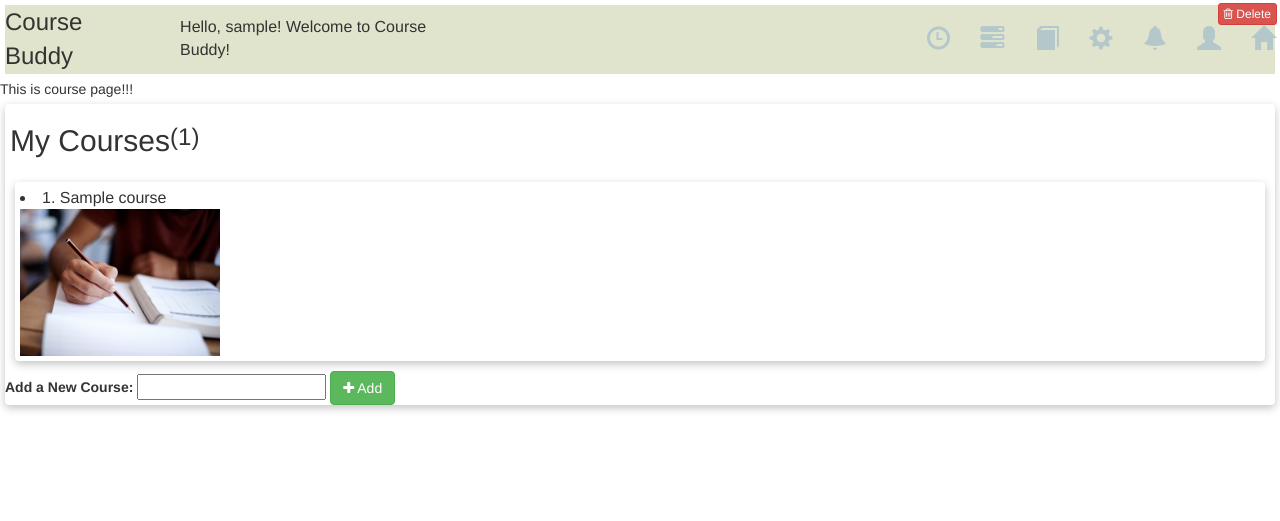
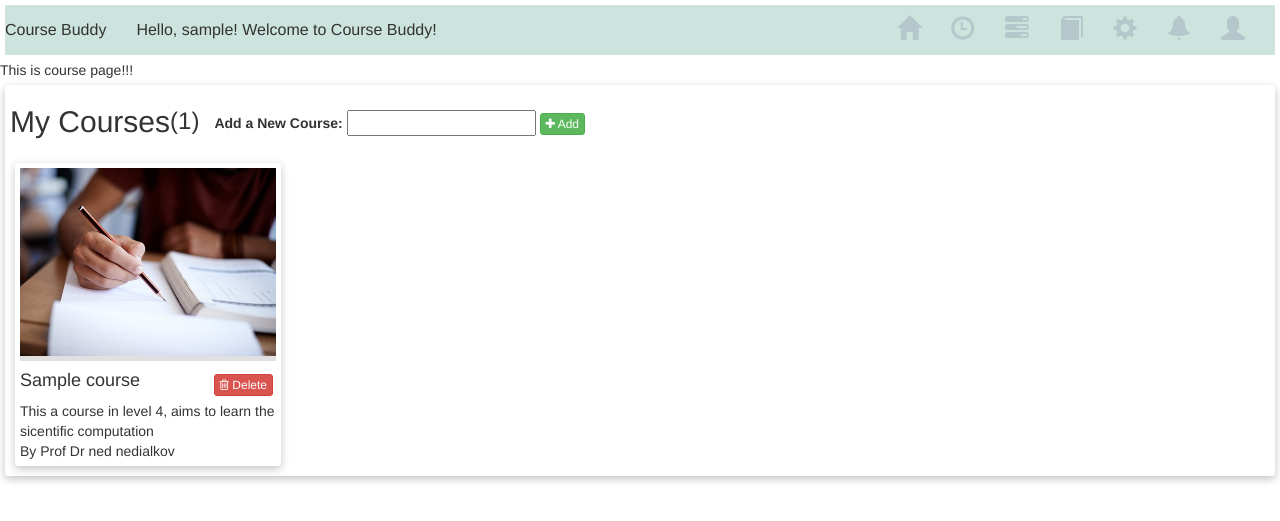
Before and after one commit to katrina799/4G06CapstoneProjectT5, a Flask app: template src/templates/course_page.html in a window 1280 px wide. Shown: the top 521 px of the page. Run offline with Flask 3, Linux system fonts and the light colour scheme; the template is opened without the code that fills it: most values are stand-ins (such as "Sample title", 1, 10 or a date in 2020); some libraries are stand-ins or nearby versions.

Commit message:
make static highlight for icons  flixed little bug

```diff
--- a/src/app.py
+++ b/src/app.py
@@ -35,7 +35,11 @@
     # Parsing it into a Python list
     courses = ast.literal_eval(courses)
 
-    return render_template("index.html", username=username, courses=courses)
+    return render_template(
+        "index.html",
+        username=username,
+        courses=courses,
+        current_page='home')
 
 
 # Download a file from s3
@@ -111,21 +115,31 @@
 @app.route("/course_page", methods=["GET", "POST"])
 def course_page():
     # render the course page, display the course content(name)
-    return render_template("course_page.html", courses=courses)
+    return render_template(
+        "course_page.html",
+        username=username,
+        courses=courses,
+        current_page='course_page')
 
 
 # Router to study plan detailed page
 @app.route("/plan_page", methods=["GET", "POST"])
 def plan_page():
     # render the plan page
-    return render_template("plan_page.html")
+    return render_template(
+        "plan_page.html",
+        username=username,
+        current_page='plan_page')
 
 
 # Router to user profile page
 @app.route("/profile_page", methods=["GET", "POST"])
 def profile_page():
     # render the profile page, showing username on pege
-    return render_template("profile_page.html", username=username)
+    return render_template(
+        "profile_page.html",
+        username=username,
+        current_page='profile_page')
 
 
 if __name__ == "__main__":
--- a/src/static/style.css
+++ b/src/static/style.css
@@ -1,9 +1,3 @@
-.app-name {
-
-    font-size: x-large;
-    font-weight: 300;
-}
-
 .body {
     font-family: -apple-system, BlinkMacSystemFont, " Segoe UI", "Noto Sans", Helvetica, Arial, sans-serif, "Apple Color
  Emoji"," Segoe UI Emoji";"
@@ -14,7 +8,7 @@
 }
 
 .glyphicon:hover {
-    color: #69D2E7;
+    color: #66b0bf;
 }
 
 
@@ -45,35 +39,32 @@
     display: flex;
     align-items: center;
     border-bottom: 4px rgba(143, 198, 201, 0.887);
-    background-color: #E0E4CC;
+    background-color: #cce3de;
     margin: 5px;
     position: sticky;
     top: 0;
+    height: 50px;
+    font-size: 16px;
+    overflow: hidden;
+    word-wrap: break-word;
+    min-width: 0;
+
 }
 
 .head>*:not(:last-child) {
     margin-right: 30px;
-    /* adjust this value as needed */
 }
 
 a {
     text-decoration: none;
-    /* Removes underline */
     color: inherit;
-    /* Inherits the color of the parent, in case you don't want the default blue link color */
 }
 
 a:hover {
     text-decoration: none;
-    /* Removes underline on hover, too */
 }
 
 
-.welcome-msg {
-
-    font-size: medium;
-    font-weight: 100;
-}
 
 .panel-course {
     background-color: rgb(255, 255, 255);
@@ -121,3 +112,8 @@
     width: 256px;
     height: auto;
 }
+
+.active i {
+    color: #66b0bf;
+
+}
--- a/src/templates/course_page.html
+++ b/src/templates/course_page.html
@@ -15,18 +15,45 @@
     This is course page!!!
 
 
+    <div class="course-panel-container">
+        <div class="course-list">
             <div class="panel-course" style="margin: 5px;">
-        <div style="display: flex; margin: 5px;">
+                <div style="display: flex; margin: 5px; align-items: center; ">
                     <h2>My Courses </h2>
                     <h3>({{courses|length}})</h3>
+                    <form action="/add_course" method="post" style="margin-top: 15px; margin-left: 15px;">
+                        <label for="newcourse">Add a New Course:</label>
+                        <input type="text" id="newcourse" name="newcourse" required>
+                        <button type="submit" class="btn btn-success btn-xs">
+                            <i class="fa fa-plus" aria-hidden="true">
+                            </i>
+                            Add
+                        </button>
+                    </form>
                 </div>
 
-        <div class="courses" style="display: table; width:100%;  border-spacing: 10px;">
+                <div class="courses" style="display: table; width: 256px;  border-spacing: 10px;">
                     {% for course in courses %}
                     <div id="{{ course.0.1 }}"" class=" course-detail">
-                <li style="font-size: medium;">{{ loop.index }}. {{ course }}</li>
-                <img style="width: 200px; vertical-align:middle " src="{{url_for('static', filename='books.png')}}" />
-                <form style="position: absolute; top: 0; right: 0; margin: 3px;" action="/remove_course" method="post">
+                        <div class="course-image">
+                            <img style="vertical-align:middle " src="{{url_for('static', filename='books.png')}}" />
+                        </div>
+                        <div class="course-progress">
+                            <div class="progress-bar"></div>
+                            <!-- dynamicly change progress bar -->
+                            <!-- <div class="progress-bar" style="width: {{ course_completion_percentage }}%;"></div> -->
+                        </div>
+                        <div style="position: relative;">
+                            <div class="course-details">
+                                <h4>{{course}}</h4>
+                                <div style="margin-top: 5px;" class="course-desc">This a course in level 4, aims to
+                                    learn the sicentific
+                                    computation
+                                </div>
+                                <div class="instructor">By Prof Dr ned nedialkov</div>
+                            </div>
+                            <form style="position: absolute; top: 0; right: 0; margin: 3px;" action="/remove_course"
+                                method="post">
                                 <input type="hidden" name="index" value="{{ loop.index - 1 }}">
                                 <input type="hidden" name="course" value="{{ course }}">
                                 <button type="submit" class="btn btn-danger btn-xs">
@@ -35,20 +62,17 @@
                                     Delete
                                 </button>
                             </form>
+
+                        </div>
+
                     </div>
 
                     {% endfor %}
                 </div>
 
-        <form action="/add_course" method="post">
-            <label for="newcourse">Add a New Course:</label>
-            <input type="text" id="newcourse" name="newcourse" required>
-            <button type="submit" class="btn btn-success">
-                <i class="fa fa-plus" aria-hidden="true">
-                </i>
-                Add
-            </button>
-        </form>
+            </div>
+        </div>
+
     </div>
 
 
--- a/src/templates/header.html
+++ b/src/templates/header.html
@@ -1,22 +1,24 @@
 <div class="head">
         <div class="app-name">Course Buddy</div>
         <div class="welcome-msg">Hello, {{ username }}! Welcome to Course Buddy!</div>
-        <div class="timer"><i class="glyphicon glyphicon-time" title="pomodoro timer"
-                        style="font-size:24px; margin-left: 430px;"></i>
+        <a class="home-image {{ 'active' if current_page == 'home' else '' }}" href="{{ url_for('start') }}"><i
+                        class="glyphicon glyphicon-home" title="home page"
+                        style="font-size:24px; margin-left: 430px;"></i></a>
+        <div class="timer"><i class="glyphicon glyphicon-time" title="pomodoro timer" style="font-size:24px;"></i>
         </div>
-        <a class="message" href="{{ url_for('plan_page') }}"><i class="glyphicon glyphicon-tasks"
-                        title="study plan schedule" style="font-size:24px;"></i> </a>
-        <a class="courses" href="{{ url_for('course_page') }}"><i class="glyphicon glyphicon-book"
-                        title="your course list" style="font-size:24px;"></i>
+        <a class="message {{ 'active' if current_page == 'plan_page' else '' }}" href="{{ url_for('plan_page') }}"><i
+                        class="glyphicon glyphicon-tasks" title="study plan schedule" style="font-size:24px;"></i> </a>
+        <a class="courses {{ 'active' if current_page == 'course_page' else '' }}"
+                href="{{ url_for('course_page') }}"><i class="glyphicon glyphicon-book" title="your course list"
+                        style="font-size:24px;"></i>
         </a>
         <div class="setting"><i class="glyphicon glyphicon-cog" style="font-size:24px;" title="setting"></i> </div>
         <div class="notification"><i class="glyphicon glyphicon-bell" style="font-size:24px;" title="notifications"></i>
         </div>
-        <a class="user" href="{{ url_for('profile_page') }}"> <i class="glyphicon glyphicon-user" title="profile page"
-                        style="font-size:24px;"></i>
+        <a class="user {{ 'active' if current_page == 'profile_page' else '' }}" href="{{ url_for('profile_page') }}">
+                <i class="glyphicon glyphicon-user" title="profile page" style="font-size:24px;"></i>
         </a>
-        <a class="home-image" href="{{ url_for('start') }}"><i class="glyphicon glyphicon-home" title="home page"
-                        style="font-size:24px;"></i></a>
+
 
 
 </div>
```
Also changed, not shown: src/templates/index.html (+13 -13 lines). Lines whose indentation alone changed are shown as unchanged.
